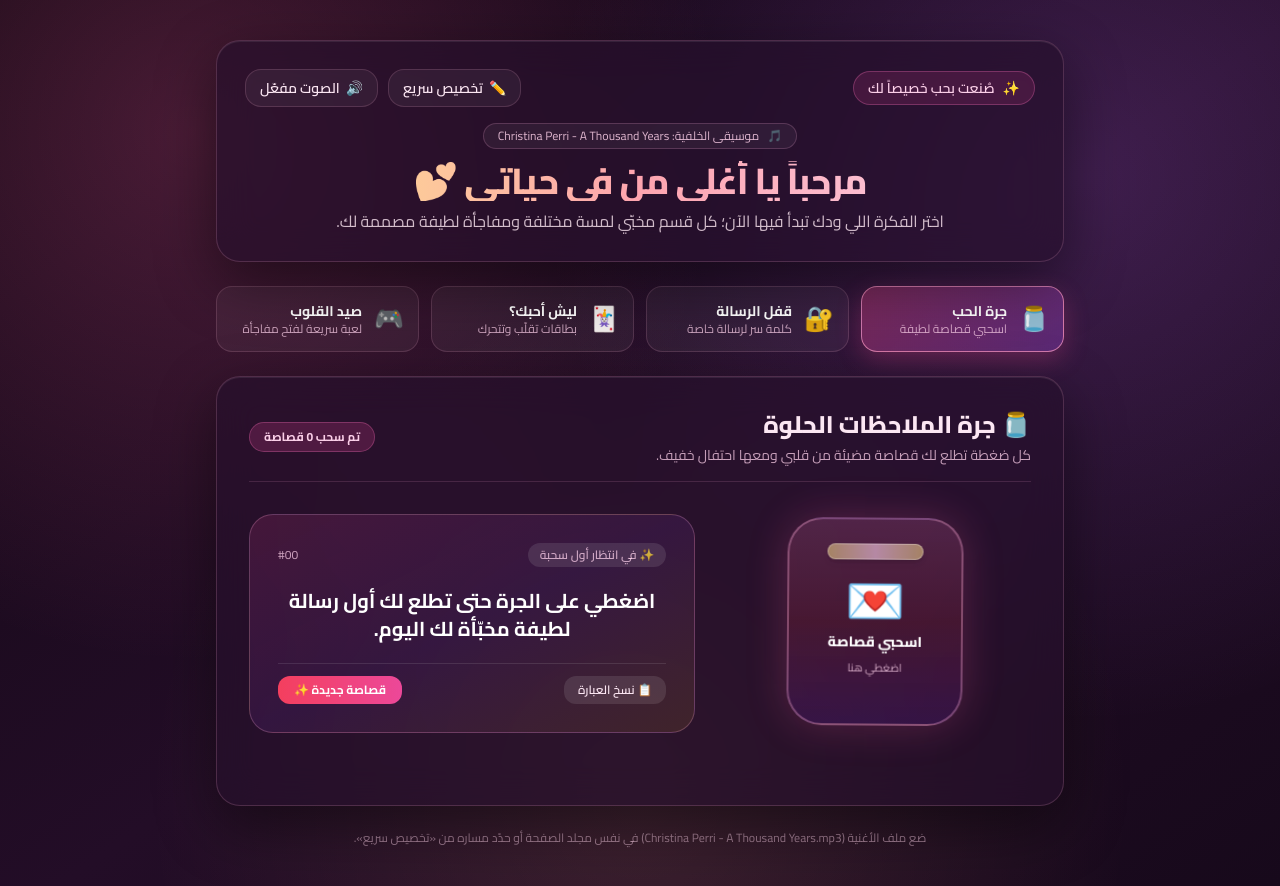
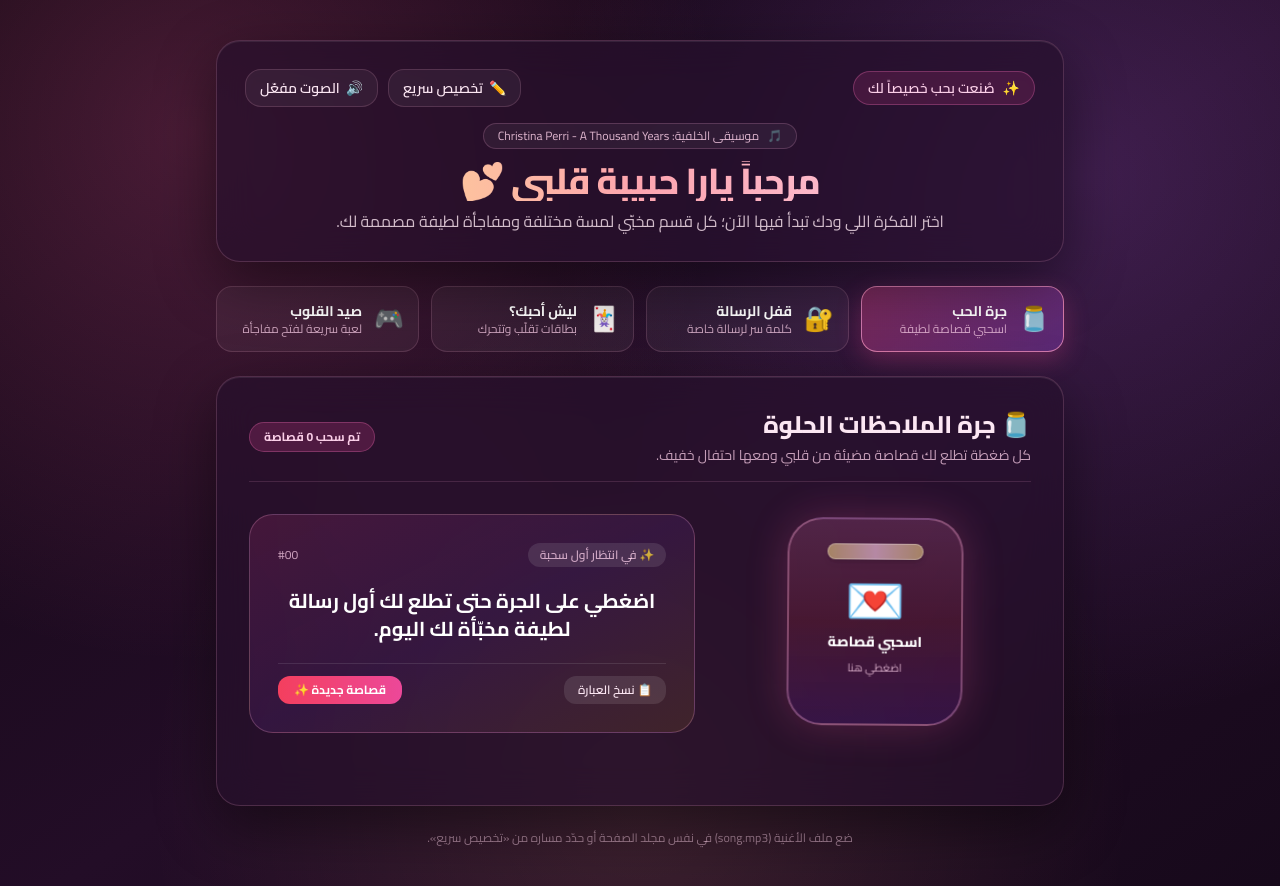
Before and after one commit to w56xx/x-1ad, a plain HTML site: page indext.html in a window 1280 px wide. Drawn offline with nearby package versions, Linux system fonts and the light colour scheme.

Commit message:
Update indext.html

```diff
--- a/indext.html
+++ b/indext.html
@@ -519,7 +519,7 @@
     </main>
 
     <footer class="mt-6 text-center text-xs text-pink-200/55">
-      ضع ملف الأغنية (Christina Perri - A Thousand Years.mp3) في نفس مجلد الصفحة أو حدّد مساره من «تخصيص سريع».
+      ضع ملف الأغنية (song.mp3) في نفس مجلد الصفحة أو حدّد مساره من «تخصيص سريع».
     </footer>
   </div>
 
@@ -528,7 +528,7 @@
     // 1) إعدادات قابلة للتعديل بسهولة (الاسم، كلمة السر، الأغنية، القصاصات، الأسباب)
     // =========================================================================
     const CONFIG = {
-      herName: "يا أغلى من في حياتي",
+      herName: "يارا حبيبة قلبي",
       passcode: "0710",
       musicSrc: "song.mp3",
       musicVolume: 0.35,
```
